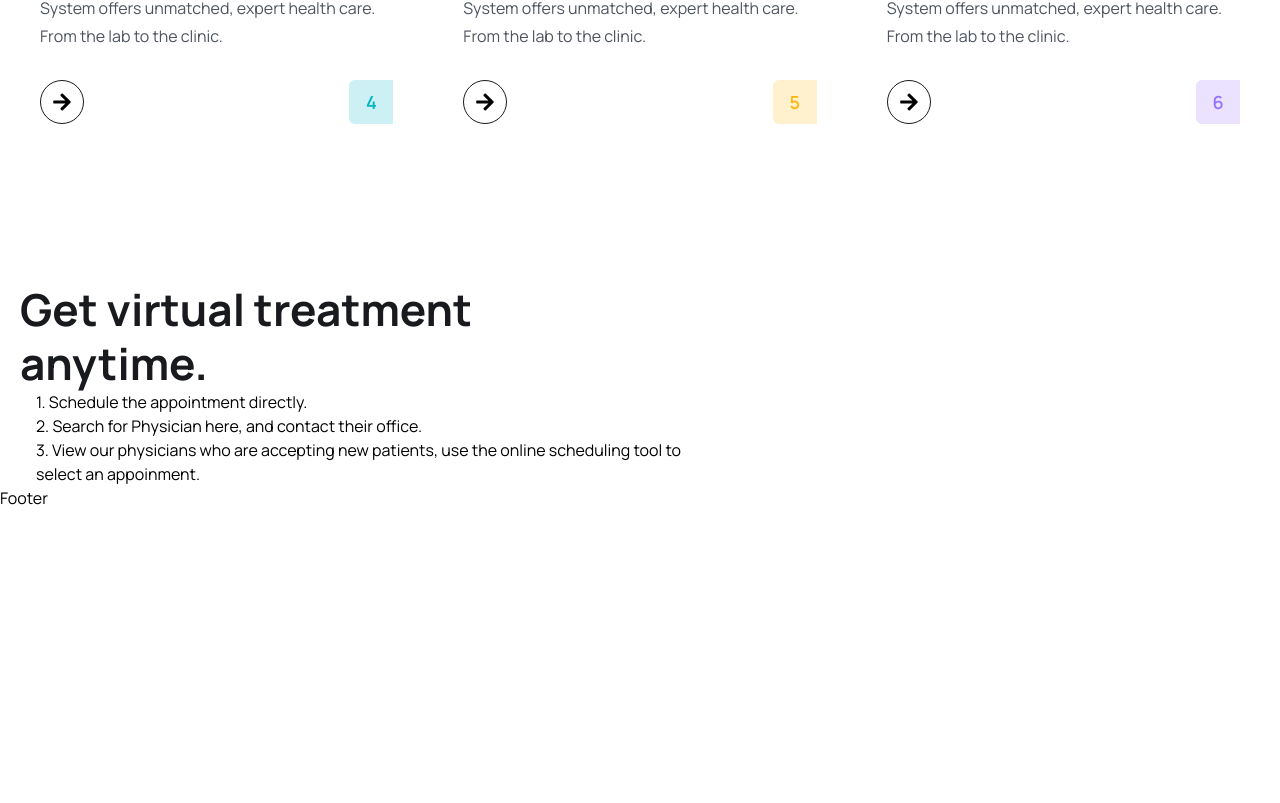
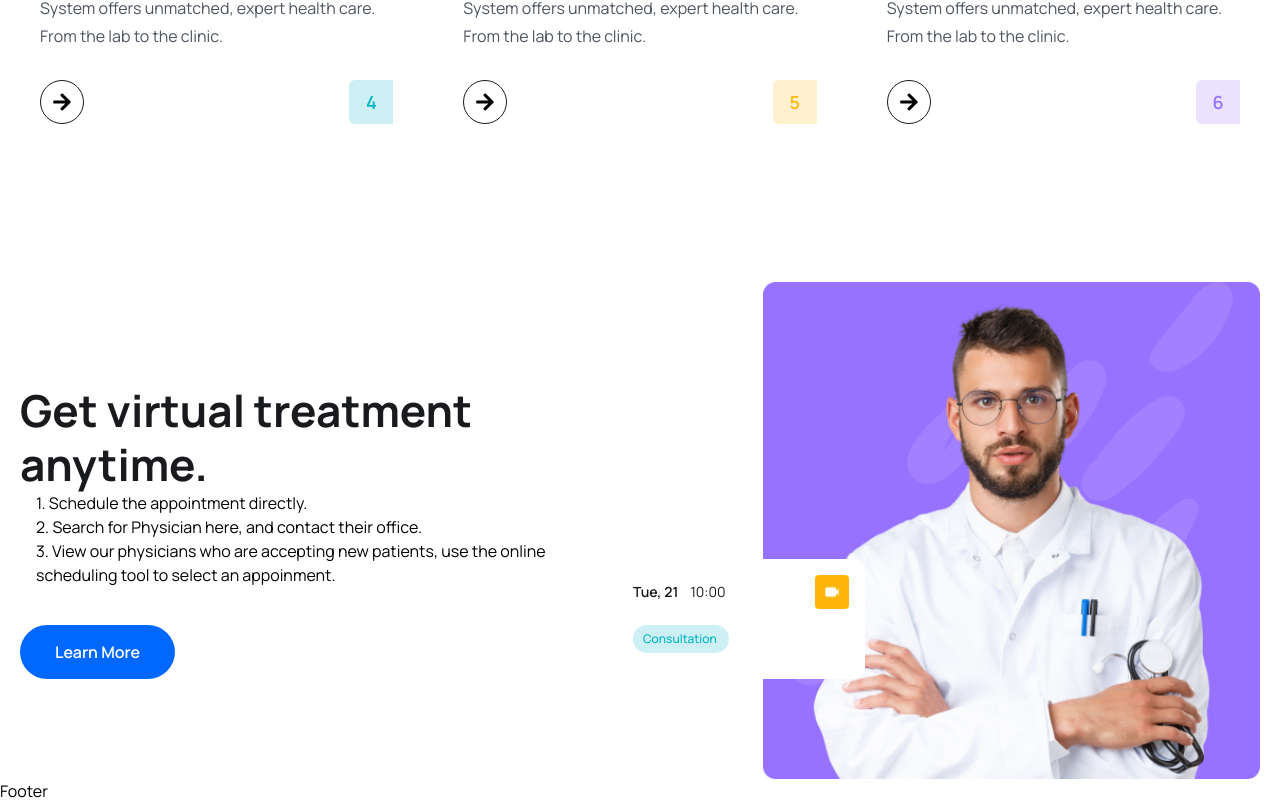
Before and after one commit to aakashstha1/MERN-Doctor-Appointment-Booking, a React (Vite) app in the folder frontend/: page / in a window 1280 px wide. Shown: the part 2602-3405 px from the top of the page. Before the commit the page ends 3112 px from the top, so only its background shows below. Built offline with nearby package versions, Linux system fonts and the light colour scheme.

Commit message:
fifth commit

```diff
--- a/frontend/src/components/Features/Feature.jsx
+++ b/frontend/src/components/Features/Feature.jsx
@@ -1,5 +1,7 @@
 import React from "react";
-
+import { Link } from "react-router-dom";
+import featureImg from "../../assets/images/feature-img.png";
+import videoIcon from "../../assets/images/video-icon.png";
 function Feature() {
   return (
     <section>
@@ -22,6 +24,32 @@ function Feature() {
                 online scheduling tool to select an appoinment.
               </li>
             </ul>
+            <Link to={"/"}>
+              <button className="btn">Learn More</button>
+            </Link>
+          </div>
+          {/* === feature images ===   */}
+          <div className="relative z-10 xl:w-[770px] flex justify-end mt-[50px] lg:mt-0 ">
+            <img src={featureImg} className="w-3/4" alt="" />
+            <div className="w-[150px] lg:w-[248px] bg-white absolute bottom-[50px] left-0 md:bottom-[100px] md:left-5 z-20 pb-3 lg:pt-4 lg:px-4 lg:pb-[26px] rounded-[10px] ">
+              <div className="flex items-center justify-between">
+                <div className="flex items-center gap-[6px] lg:gap-3">
+                  <p className="text-[10px] leading-[10px] lg:text-[14px] lg:leading-5 text-headingColor font-[600]">
+                    Tue, 21
+                  </p>
+                  <p className="text-[10px] leading-[10px] lg:text-[14px] lg:leading-5 text-headingColor font-[400]">
+                    10:00
+                  </p>
+                </div>
+                <span className="w-5 h-5 lg:w-[34px] lg:h-[34px] flex items-center justify-center bg-yellowColor rounded py-1 px-[6px] lg:py-3 lg:px-[9px]">
+                  <img src={videoIcon} alt="" />
+                </span>
+              </div>
+              <div className="w-[65px] lg:w-[96px] bg-[#CCF0F3] py-1 px-2 lg:py-[6px] lg:px-[10px] text-[8px] leading-[8px] lg:text-[12px] lg:leading-4 text-irisBlueColor font-[500] mt-2 lg:mt-4 rounded-full">
+                Consultation
+              </div>
+              <div className=""></div>
+            </div>
           </div>
         </div>
       </div>
```
Also changed, not shown: frontend/src/assets/images/feature-img.png (added), frontend/src/assets/images/video-icon.png (added).
